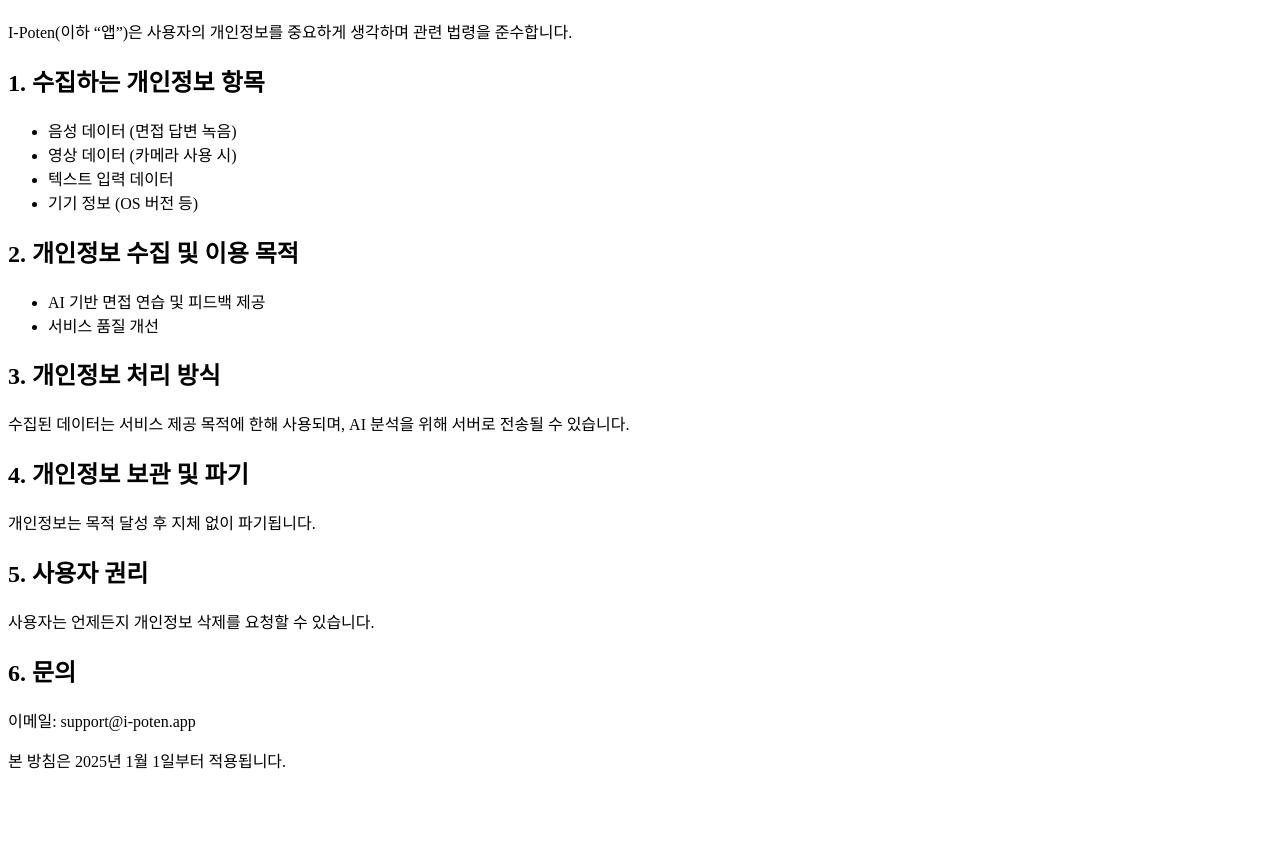
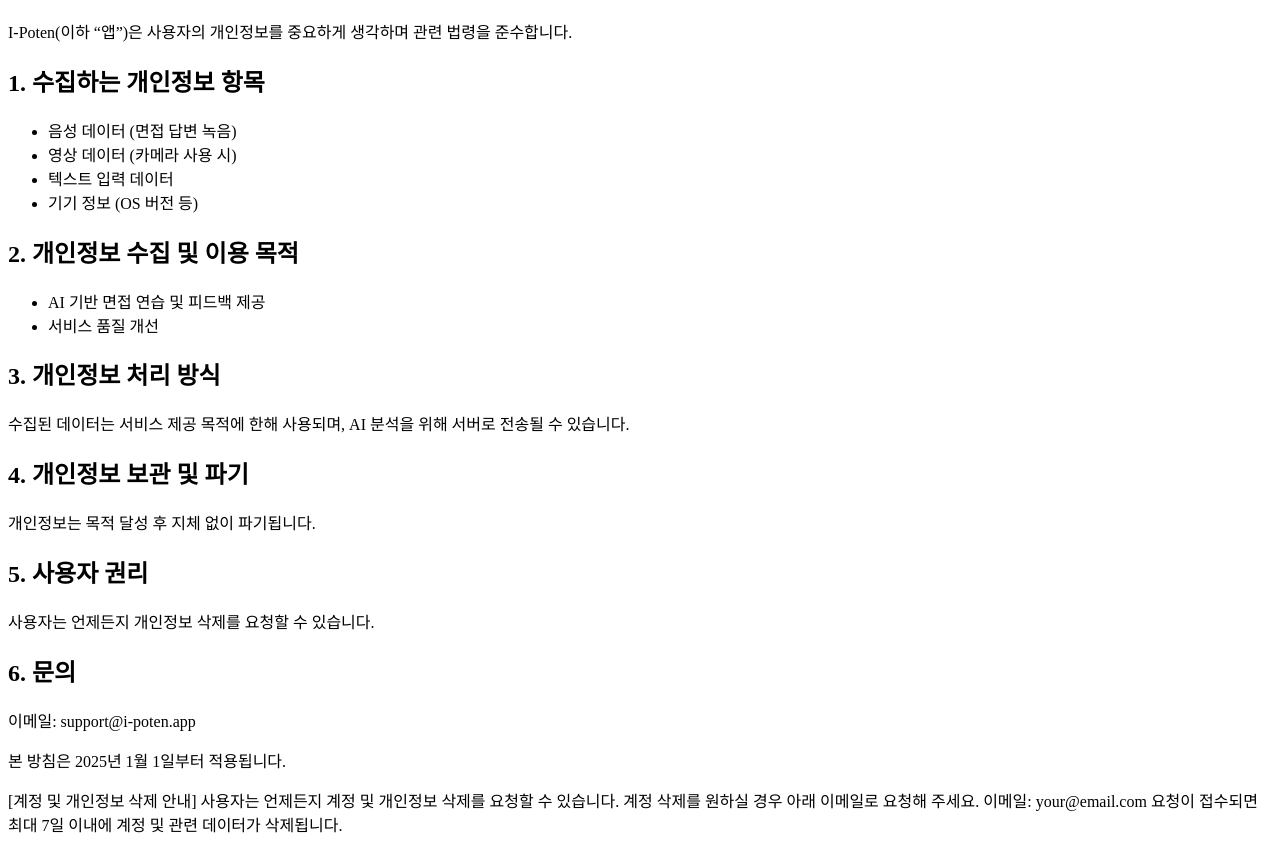
Before and after one commit to IsKJH/i-poten-privacy, a plain HTML site: page index.html in a window 1280 px wide. Shown: the part 70-914 px from the top of the page. Before the commit the page ends 858 px from the top, so only its background shows below. Drawn offline with Linux system fonts and the light colour scheme.

Commit message:
Update index.html

```diff
--- a/index.html
+++ b/index.html
@@ -45,5 +45,14 @@
   </p>
 
   <p>본 방침은 2025년 1월 1일부터 적용됩니다.</p>
+
+  [계정 및 개인정보 삭제 안내]
+
+사용자는 언제든지 계정 및 개인정보 삭제를 요청할 수 있습니다.
+계정 삭제를 원하실 경우 아래 이메일로 요청해 주세요.
+
+이메일: your@email.com
+
+요청이 접수되면 최대 7일 이내에 계정 및 관련 데이터가 삭제됩니다.
 </body>
 </html>
```
